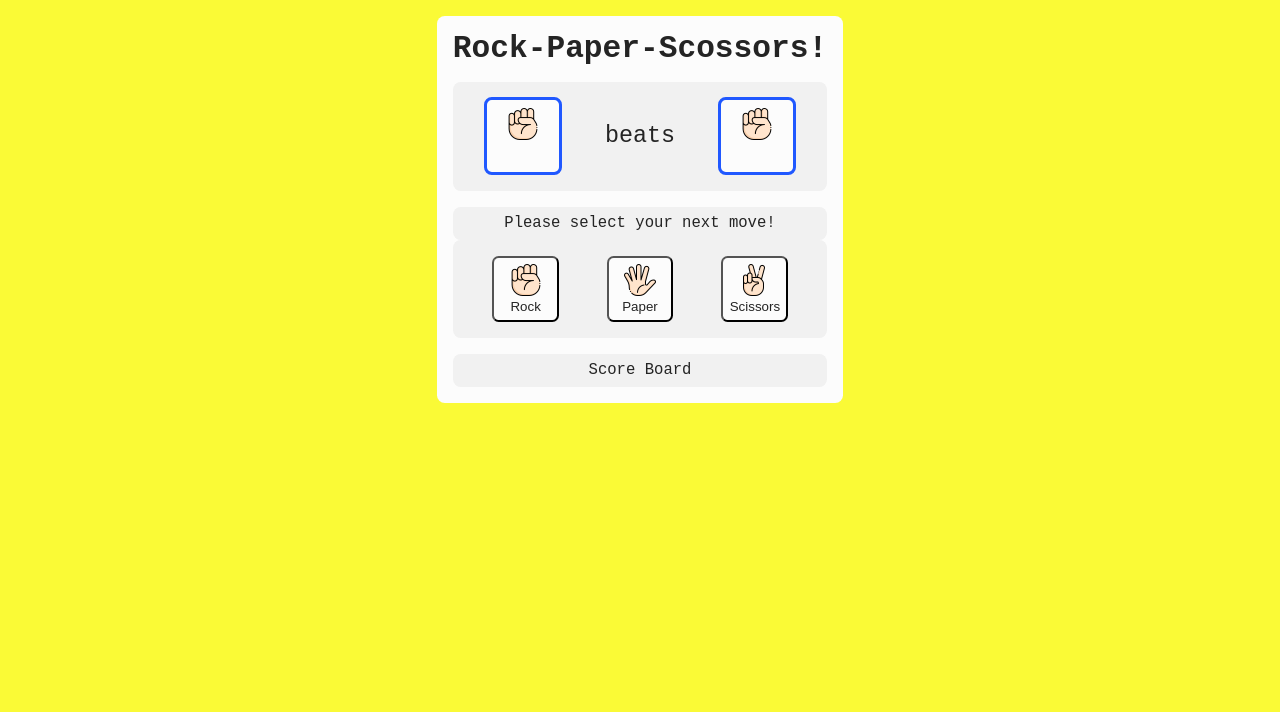
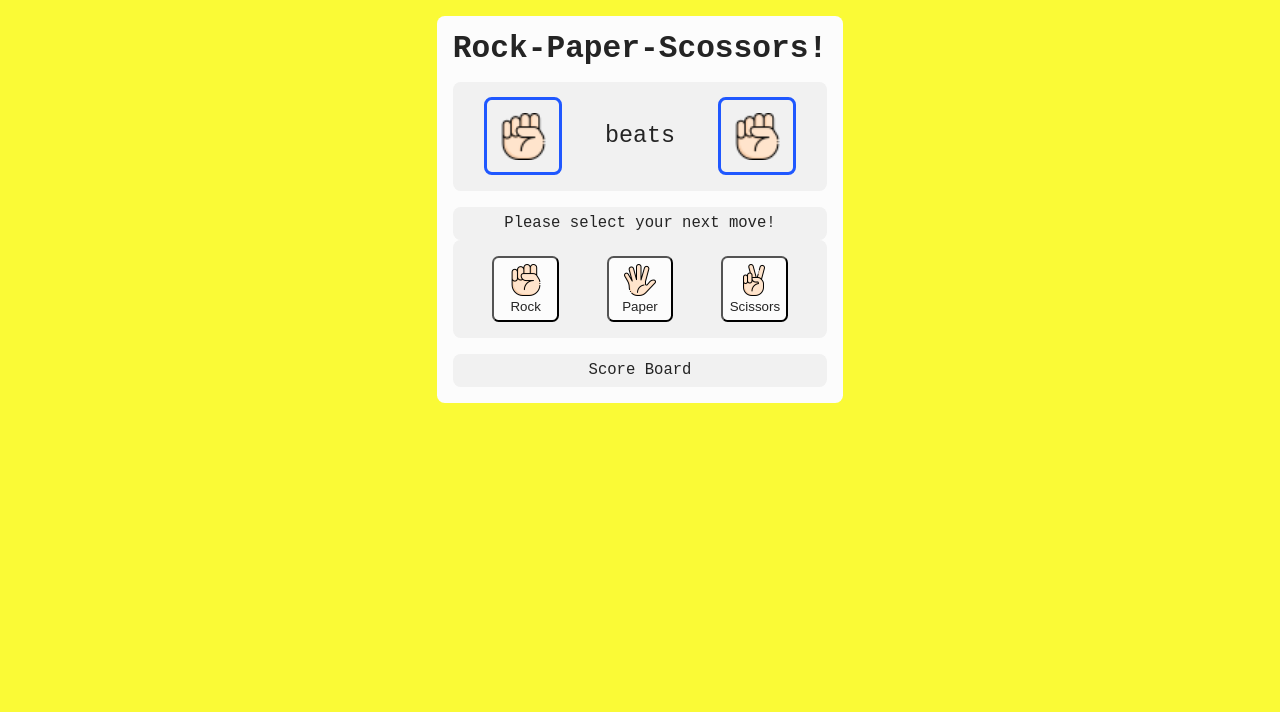
Before and after one commit to Aparichit0/rock-paper-scissors, a plain HTML site: page index.html in a window 1280 px wide. Both pictures are taken after a click on the button "Rock". Shown: the top 712 px of the page. Drawn offline with Linux system fonts and the light colour scheme.

Commit message:
replaced winner loser announcement method
chnage background of div,
instead of creating and adding new img element everytime

```diff
--- a/script.js
+++ b/script.js
@@ -59,16 +59,14 @@ function playRound(
 //Winner Accouncement
 function winnerIs(move) {
   const winnerMove = document.querySelector(".winnerMove");
-  const winnerImg = document.createElement("img");
-  winnerImg.setAttribute("src", `./icons/${move}.png`);
-  winnerMove.appendChild(winnerImg);
+  winnerMove.classList.remove("rock", "paper", "scissors");
+  winnerMove.classList.add(move);
 }
 
 function loserIs(move) {
   const loserMove = document.querySelector(".loserMove");
-  const loserImg = document.createElement("img");
-  loserImg.setAttribute("src", `./icons/${move}.png`);
-  loserMove.appendChild(loserImg);
+  loserMove.classList.remove("rock", "paper", "scissors");
+  loserMove.classList.add(move);
 }
 
 function winAnnounce(winnerMove, loserMove) {
--- a/style.css
+++ b/style.css
@@ -83,6 +83,22 @@ section>* {
     padding: 0 0.5em;
 }
 
+/* announce moves selected by both parties image */
+.announcement>.container>.rock {
+    background: url('./icons/rock.png') no-repeat center;
+    background-size: 3em;
+}
+
+.announcement>.container>.paper {
+    background: url('./icons/paper.png') no-repeat center;
+    background-size: 3em;
+}
+
+.announcement>.container>.scissors {
+    background: url('./icons/scissors.png') no-repeat center;
+    background-size: 3em;
+}
+
 /* footer style */
 body {
     /* footer height */
```
